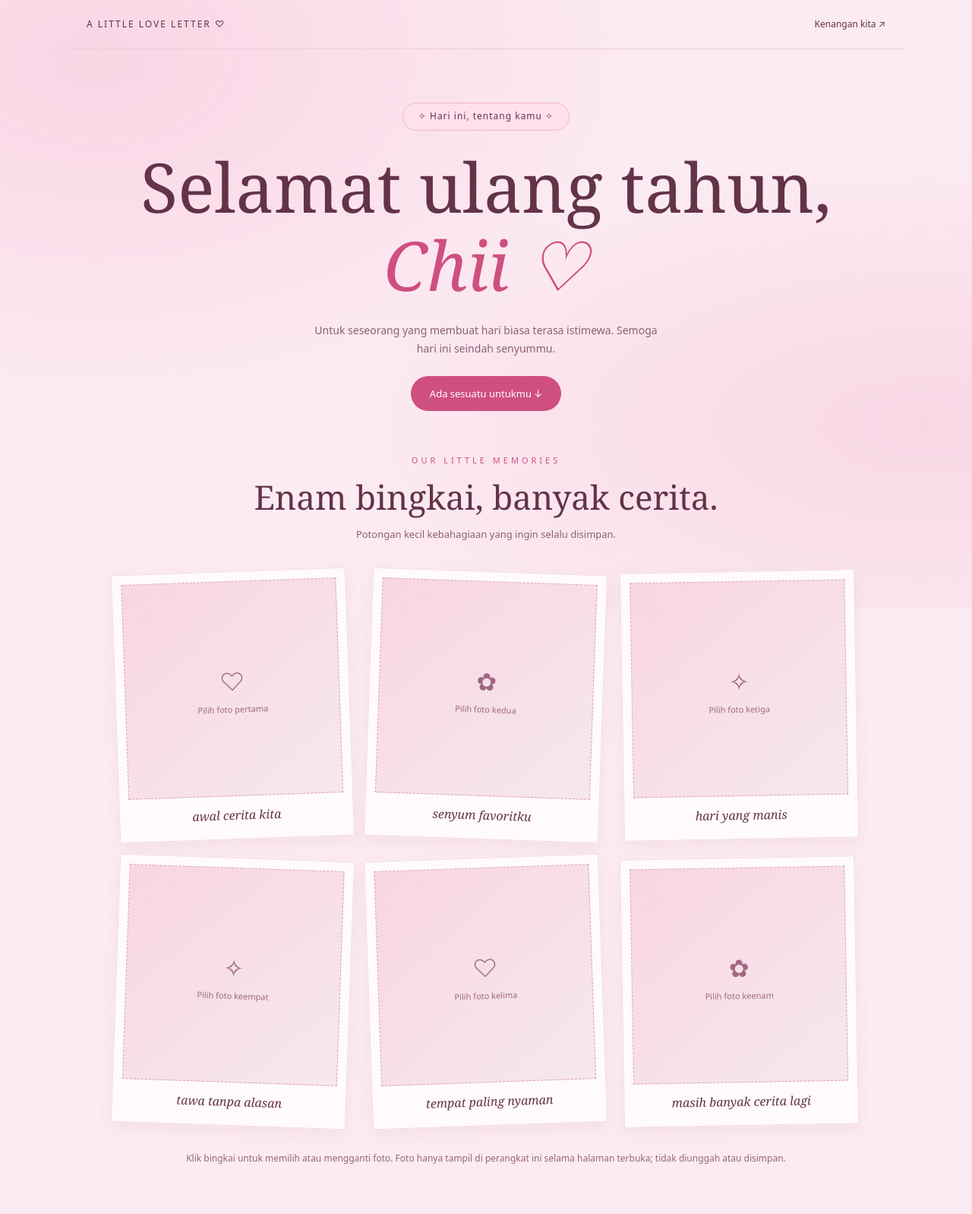
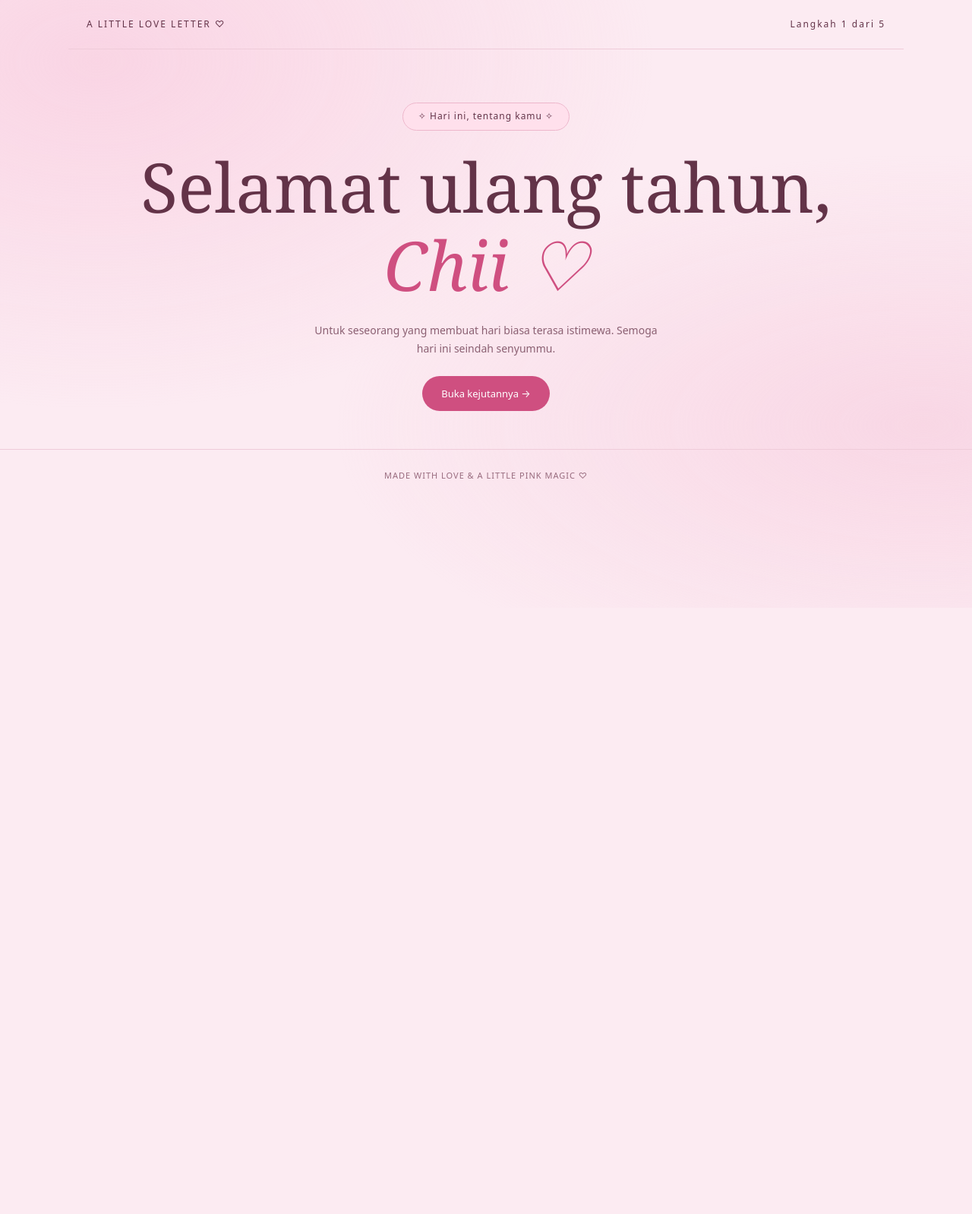
Before and after one commit to wijayazz/Ucapan-selamat-ulangtahun-for-chii-, a plain HTML site: page index.html in a window 1280 px wide. Shown: the top 1598 px of the page at 76% size. After the commit the page ends 800 px from the top, so only its background shows below. Drawn offline with Linux system fonts and the light colour scheme.

Commit message:
Update pink birthday website with step-by-step navigation and code-only photos

```diff
--- a/index.html
+++ b/index.html
@@ -15,35 +15,35 @@
     h1,h2,h3{font-family:Georgia,'Times New Roman',serif;font-weight:normal;line-height:1.15} h1{font-size:clamp(46px,9vw,90px);margin:22px 0}h1 em{color:var(--pink)}.hero p{max-width:480px;margin:0 auto 25px;color:#8b6072;font-size:14px}.heart{font-size:36px;color:var(--pink)}
     button,.button{font:inherit;cursor:pointer;border:0;border-radius:100px;background:var(--pink);color:white;padding:12px 25px;text-decoration:none;display:inline-block;font-size:13px;transition:transform .2s,background .2s}button:hover,.button:hover{background:#b53e6b;transform:translateY(-2px)}a:focus-visible,button:focus-visible,input:focus-visible{outline:3px solid #833b63;outline-offset:5px}
     section{margin-bottom:65px}.section-title{text-align:center;margin-bottom:30px}h2{font-size:clamp(30px,5vw,44px);margin:10px 0}.section-title p{font-size:13px;color:#8b6072}.gallery{display:grid;grid-template-columns:repeat(3,1fr);gap:24px;padding:8px}
-    .photo{margin:0;background:#fffafd;padding:12px 12px 16px;box-shadow:0 7px 20px #9b486414;border:1px solid #f3dce5;transform:rotate(-2deg)}.photo:nth-child(2n){transform:rotate(2deg)}.photo:nth-child(3n){transform:rotate(-1deg)}.photo label{display:flex;position:relative;aspect-ratio:1;align-items:center;justify-content:center;flex-direction:column;background:linear-gradient(140deg,#f9d5e3,#f6e8ed);border:1px dashed #dba5bb;cursor:pointer;overflow:hidden;color:#a06780}.photo label:hover{background:#f8cddd}.photo input{position:absolute;inset:0;width:100%;height:100%;opacity:0;cursor:pointer}.photo label:focus-within{outline:3px solid var(--pink);outline-offset:3px}.photo img{height:100%;width:100%;object-fit:cover;position:absolute;inset:0}.plus{font-size:32px;font-weight:200}.hint{font-size:11px}.photo figcaption{text-align:center;font-family:Georgia,serif;font-style:italic;font-size:16px;margin-top:12px}.note{text-align:center;color:#946779;font-size:12px;margin-top:26px}
+    .photo{margin:0;background:#fffafd;padding:12px 12px 16px;box-shadow:0 7px 20px #9b486414;border:1px solid #f3dce5;transform:rotate(-2deg)}.photo:nth-child(2n){transform:rotate(2deg)}.photo:nth-child(3n){transform:rotate(-1deg)}.photo .frame{display:flex;position:relative;aspect-ratio:1;align-items:center;justify-content:center;flex-direction:column;background:linear-gradient(140deg,#f9d5e3,#f6e8ed);border:1px dashed #dba5bb;cursor:pointer;overflow:hidden;color:#a06780}.photo .frame:hover{background:#f8cddd}.photo input{position:absolute;inset:0;width:100%;height:100%;opacity:0;cursor:pointer}.photo .frame:focus-within{outline:3px solid var(--pink);outline-offset:3px}.photo img{height:100%;width:100%;object-fit:cover;position:absolute;inset:0}.plus{font-size:32px;font-weight:200}.hint{font-size:11px}.photo figcaption{text-align:center;font-family:Georgia,serif;font-style:italic;font-size:16px;margin-top:12px}.note{text-align:center;color:#946779;font-size:12px;margin-top:26px}
     .letter{background:var(--soft);border:1px solid var(--line);border-radius:120px 120px 12px 12px;padding:48px clamp(24px,7vw,90px);text-align:center;box-shadow:0 15px 40px #b7587210}.letter h2{font-size:38px}.letter p{font-size:15px;color:#886073}.signature{font-family:Georgia,serif;font-style:italic;color:var(--pink);font-size:22px;margin-top:25px}
     .messages{display:grid;grid-template-columns:1fr 1fr;gap:20px}.message{border:1px solid var(--line);background:#ffffff70;padding:30px;border-radius:16px}.message h3{font-size:27px;margin:10px 0 15px}.message p{font-size:14px;color:#886073}.number{font-size:11px;color:var(--pink);letter-spacing:2px}.wish{text-align:center;padding:10px 0 45px}.wish p{color:#8b6072;font-size:13px}#surprise{min-height:30px;color:var(--pink);font-family:Georgia,serif;font-style:italic;font-size:20px;margin-top:20px}footer{text-align:center;border-top:1px solid var(--line);padding:25px;font-size:11px;letter-spacing:1px;color:#986b7e}
     .confetti{position:fixed;top:-30px;pointer-events:none;z-index:10;animation:fall 3s linear forwards;color:var(--pink)}@keyframes fall{to{transform:translateY(110vh) rotate(300deg);opacity:0}}
     @media(max-width:600px){header{font-size:10px;letter-spacing:1px}.hero{padding-top:45px}.gallery{grid-template-columns:repeat(2,1fr);gap:16px;padding:0}.photo{padding:8px 8px 12px}.photo figcaption{font-size:13px}.messages{grid-template-columns:1fr}.letter{border-radius:75px 75px 12px 12px}.hint{font-size:10px}}
     @media(prefers-reduced-motion:reduce){*,*::before,*::after{animation:none!important;transition:none!important;scroll-behavior:auto!important}}
+    [hidden]{display:none!important}.step-nav{display:flex;justify-content:center;gap:12px;margin:30px 0}.back{background:#f0cad9;color:var(--ink)}.photo .frame{cursor:default}.step-enter{animation:appear .5s ease}@keyframes appear{from{opacity:0;transform:translateY(15px)}to{opacity:1;transform:translateY(0)}}.hero{min-height:65vh}
   </style>
 </head>
 <body>
-  <header><span>A LITTLE LOVE LETTER ♡</span><a href="#kenangan">Kenangan kita ↗</a></header>
+  <header><span>A LITTLE LOVE LETTER ♡</span><span id="step-status" role="status">Langkah 1 dari 5</span></header>
   <main>
     <div class="hero">
       <span class="ribbon">✧ Hari ini, tentang kamu ✧</span>
       <h1>Selamat ulang tahun,<br><em>Chii ♡</em></h1>
       <p>Untuk seseorang yang membuat hari biasa terasa istimewa. Semoga hari ini seindah senyummu.</p>
-      <a class="button" href="#ucapan">Ada sesuatu untukmu ↓</a>
+      <button type="button" data-next>Buka kejutannya →</button>
     </div>
     <section id="kenangan" aria-labelledby="gallery-title">
       <div class="section-title"><span class="eyebrow">Our little memories</span><h2>Enam bingkai, banyak cerita.</h2><p>Potongan kecil kebahagiaan yang ingin selalu disimpan.</p></div>
       <div class="gallery">
-        <figure class="photo"><label><span class="plus">♡</span><span class="hint">Pilih foto pertama</span><input type="file" accept="image/*" aria-label="Pilih foto pertama"></label><figcaption>awal cerita kita</figcaption></figure>
-        <figure class="photo"><label><span class="plus">✿</span><span class="hint">Pilih foto kedua</span><input type="file" accept="image/*" aria-label="Pilih foto kedua"></label><figcaption>senyum favoritku</figcaption></figure>
-        <figure class="photo"><label><span class="plus">✧</span><span class="hint">Pilih foto ketiga</span><input type="file" accept="image/*" aria-label="Pilih foto ketiga"></label><figcaption>hari yang manis</figcaption></figure>
-        <figure class="photo"><label><span class="plus">✧</span><span class="hint">Pilih foto keempat</span><input type="file" accept="image/*" aria-label="Pilih foto keempat"></label><figcaption>tawa tanpa alasan</figcaption></figure>
-        <figure class="photo"><label><span class="plus">♡</span><span class="hint">Pilih foto kelima</span><input type="file" accept="image/*" aria-label="Pilih foto kelima"></label><figcaption>tempat paling nyaman</figcaption></figure>
-        <figure class="photo"><label><span class="plus">✿</span><span class="hint">Pilih foto keenam</span><input type="file" accept="image/*" aria-label="Pilih foto keenam"></label><figcaption>masih banyak cerita lagi</figcaption></figure>
+        <figure class="photo"><div class="frame"><span class="plus">♡</span></div><figcaption>awal cerita kita</figcaption></figure>
+        <figure class="photo"><div class="frame"><span class="plus">♡</span></div><figcaption>senyum favoritku</figcaption></figure>
+        <figure class="photo"><div class="frame"><span class="plus">♡</span></div><figcaption>hari yang manis</figcaption></figure>
+        <figure class="photo"><div class="frame"><span class="plus">♡</span></div><figcaption>tawa tanpa alasan</figcaption></figure>
+        <figure class="photo"><div class="frame"><span class="plus">♡</span></div><figcaption>tempat paling nyaman</figcaption></figure>
+        <figure class="photo"><div class="frame"><span class="plus">♡</span></div><figcaption>masih banyak cerita lagi</figcaption></figure>
       </div>
-      <p class="note">Klik bingkai untuk memilih atau mengganti foto. Foto hanya tampil di perangkat ini selama halaman terbuka; tidak diunggah atau disimpan.</p>
-      <p id="photo-status" role="status" class="note"></p>
+
     </section>
     <section class="letter" id="ucapan" aria-labelledby="letter-title">
       <div class="heart" aria-hidden="true">♡</div><span class="eyebrow">A wish just for you</span>
@@ -61,26 +61,50 @@
   </main>
   <footer>MADE WITH LOVE & A LITTLE PINK MAGIC ♡</footer>
   <script>
-    document.querySelectorAll('input[type="file"]').forEach(input => {
-      input.addEventListener('change', () => {
-        const file = input.files[0];
-        if (!file) return;
-        const status = document.getElementById('photo-status');
-        if (!file.type.startsWith('image/')) { status.textContent = 'Pilih berkas gambar, ya.'; input.value = ''; return; }
-        if (file.size > 15 * 1024 * 1024) { status.textContent = 'Foto terlalu besar. Pilih foto di bawah 15 MB.'; input.value = ''; return; }
-        const url = URL.createObjectURL(file);
-        const img = new Image();
-        img.alt = input.closest('figure').querySelector('figcaption').textContent;
-        img.onload = () => {
-          input.parentElement.querySelector('img')?.remove();
-          input.parentElement.insertBefore(img, input);
-          URL.revokeObjectURL(url);
-          status.textContent = 'Foto berhasil dipasang. Klik bingkai lagi untuk menggantinya.';
-        };
-        img.onerror = () => { URL.revokeObjectURL(url); status.textContent = 'Gambar tidak bisa dibuka. Coba format JPG, PNG, atau WebP.'; };
-        img.src = url;
+    // KONFIGURASI FOTO: simpan 1.jpg sampai 6.jpg dalam folder foto/.
+    // Ganti path di bawah jika nama atau ekstensi foto berbeda.
+    const FOTO = ['foto/1.jpg','foto/2.jpg','foto/3.jpg',
+                  'foto/4.jpg','foto/5.jpg','foto/6.jpg'];
+    document.querySelectorAll('.photo').forEach((card, i) => {
+      const img = new Image();
+      img.alt = card.querySelector('figcaption').textContent;
+      img.onload = () => card.querySelector('.frame').replaceChildren(img);
+      img.src = FOTO[i];
+    });
+
+    const steps = [...document.querySelector('main').children];
+    let activeStep = 0;
+    steps.forEach((step, i) => {
+      const heading = step.querySelector('h1,h2,h3');
+      if (heading) heading.tabIndex = -1;
+      if (i > 0) {
+        const nav = document.createElement('div');
+        nav.className = 'step-nav';
+        const back = document.createElement('button');
+        back.type = 'button'; back.className = 'back';
+        back.textContent = '← Kembali';
+        back.addEventListener('click', () => showStep(i - 1));
+        const next = document.createElement('button');
+        next.type = 'button';
+        next.textContent = i === steps.length - 1 ? 'Baca dari awal ↺' : 'Lanjut →';
+        next.addEventListener('click', () => showStep((i + 1) % steps.length));
+        nav.append(back, next); step.append(nav);
+      }
+    });
+    function showStep(index, focus = true) {
+      activeStep = index;
+      steps.forEach((step,i) => {
+        step.hidden = i !== index;
+        step.classList.toggle('step-enter', i === index);
       });
-    });
+      document.getElementById('step-status').textContent =
+        'Langkah ' + (index + 1) + ' dari ' + steps.length;
+      window.scrollTo(0,0);
+      if (focus) steps[index].querySelector('h1,h2,h3')?.focus({preventScroll:true});
+    }
+    document.querySelector('[data-next]').addEventListener('click', () => showStep(1));
+    showStep(0, false);
+
     document.getElementById('wish-button').addEventListener('click', () => {
       document.getElementById('surprise').textContent = 'Semoga semua doa baik menemukanmu, Chii. Happy birthday! ♡';
       if (matchMedia('(prefers-reduced-motion: reduce)').matches) return;
```
